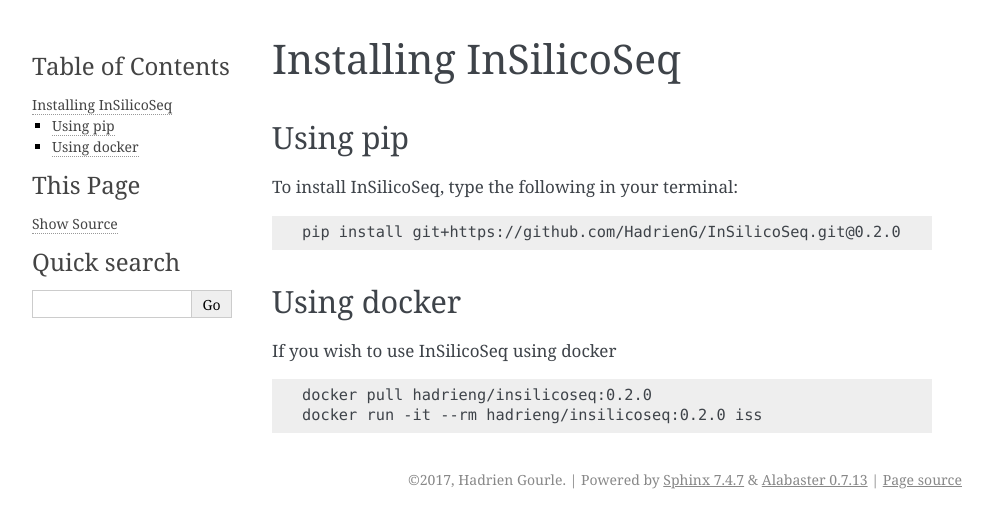
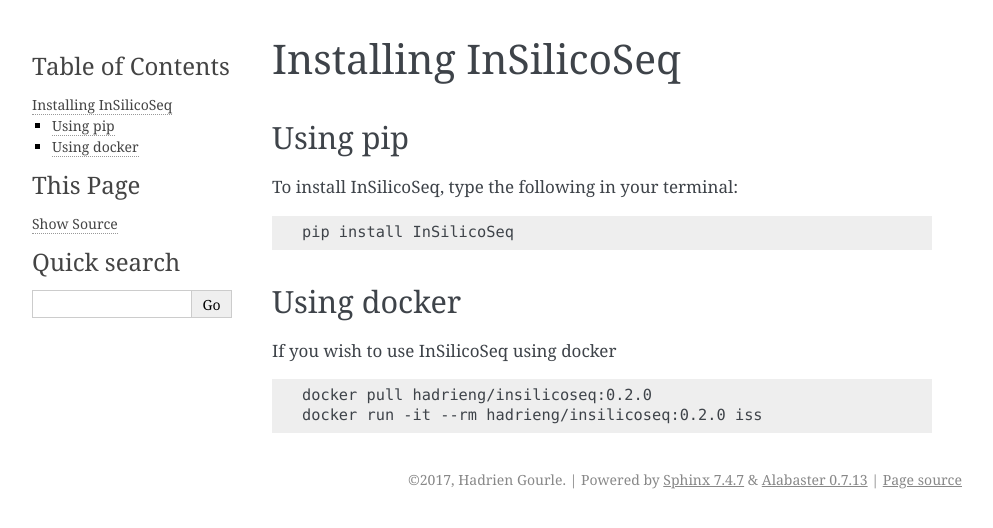
Before and after one commit to HadrienG/InSilicoSeq, a Sphinx documentation site: the page built from doc/iss/install.rst, in a window 1280 px wide. Shown: the top 528 px of the page, without its empty margins (148-1141 px from the left). Built offline with Sphinx 7.4.7, drawn with Linux system fonts in a browser that asks for light colours.

Commit message:
version bump

```diff
--- a/doc/iss/install.rst
+++ b/doc/iss/install.rst
@@ -12,7 +12,7 @@
 
 .. code-block:: bash
 
-    pip install git+https://github.com/HadrienG/InSilicoSeq.git@0.2.0
+    pip install InSilicoSeq
 
 .. _using_docker:
 
--- a/setup.py
+++ b/setup.py
@@ -5,12 +5,12 @@
 
 setup(
     name='InSilicoSeq',
-    version='0.2.0',
+    version='0.2.1',
 
     description='a sequencing simulator',
 
     url='https://github.com/HadrienG/InSilicoSeq',
-    download_url='https://github.com/HadrienG/InSilicoSeq/tarball/0.2.0',
+    download_url='https://github.com/HadrienG/InSilicoSeq/tarball/0.2.1',
     author='Hadrien Gourlé',
     author_email='hadrien.gourle@slu.se',
 
```
Also changed, not shown: README.md (+1 -1 lines).
